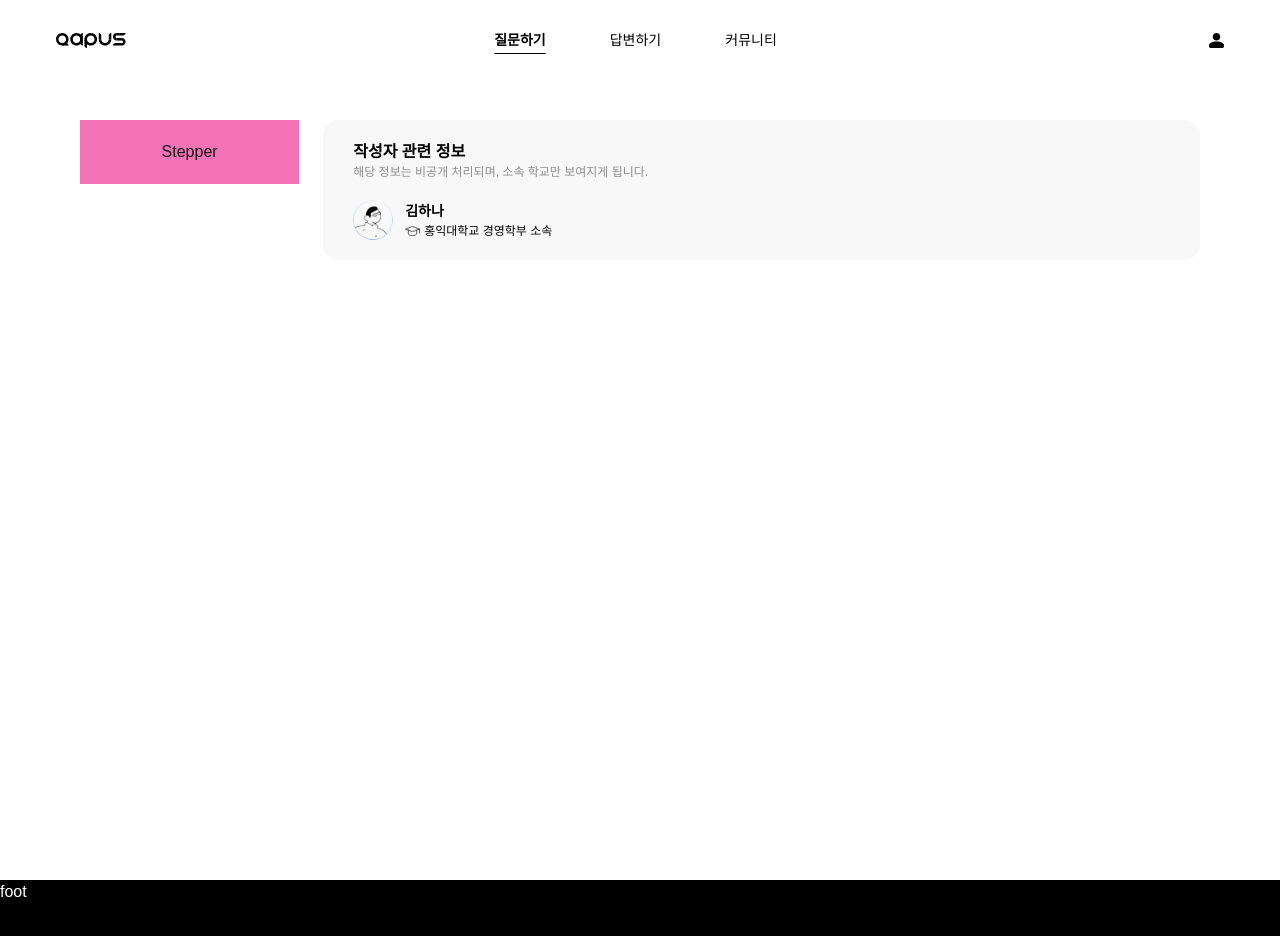
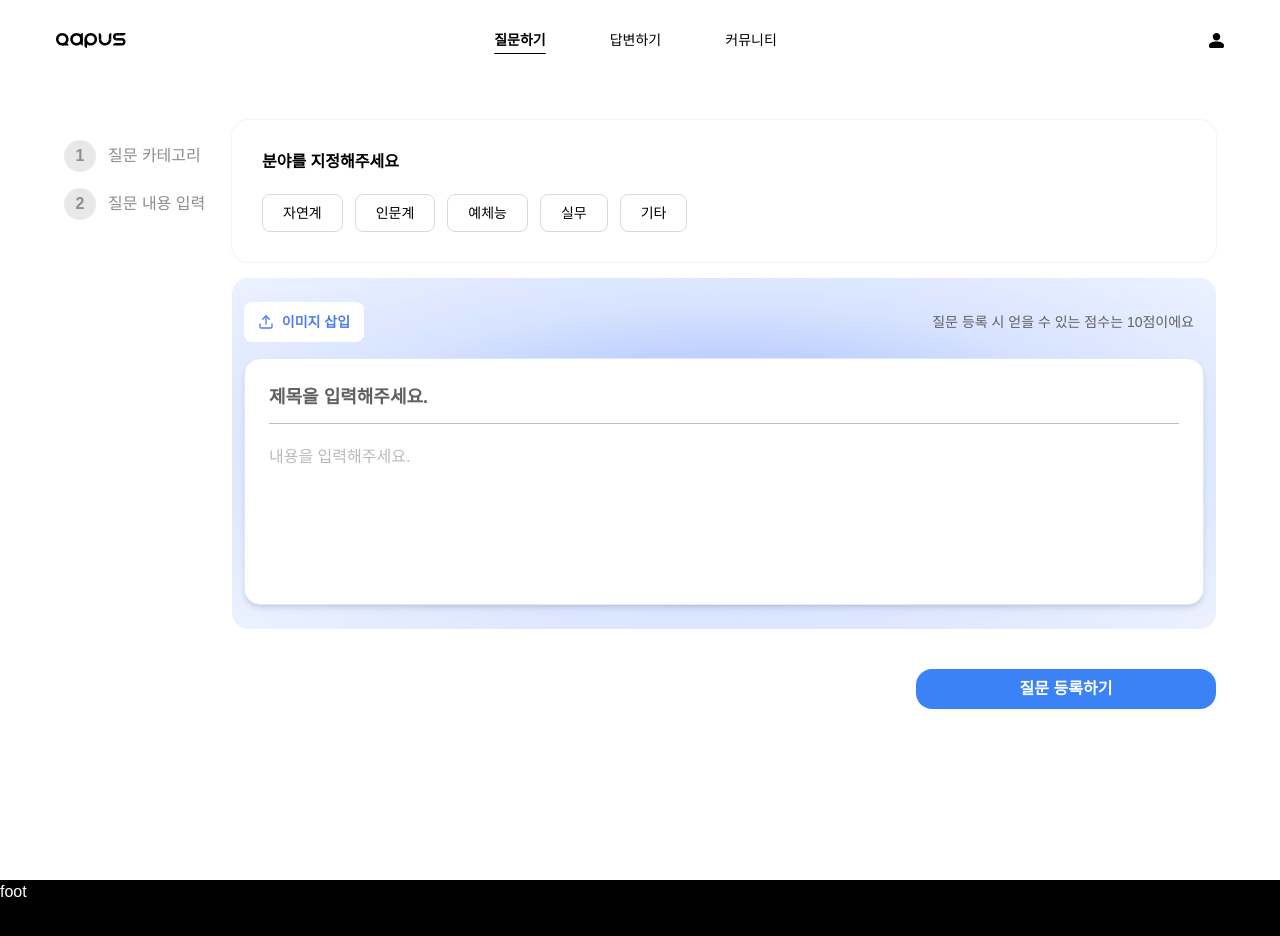
Before and after one commit to mimi-0506/Qampus_FE_deploy, a Next.js app: page /questionCreate in a window 1280 px wide. Shown: the top 936 px of the page. Built offline with nearby package versions, Linux system fonts and the light colour scheme.

Commit message:
feat: 질문하기 페이지 UI

```diff
--- /dev/null
+++ b/app/questionCreate/_components/FieldSelector.tsx
@@ -0,0 +1,36 @@
+'use client';
+import {Dispatch, SetStateAction} from 'react';
+
+interface FieldSelectorProps {
+  selectedField: string | null;
+  setSelectedField: Dispatch<SetStateAction<string | null>>;
+}
+
+export default function FieldSelector({
+  selectedField,
+  setSelectedField,
+}: FieldSelectorProps) {
+  const categories = ['자연계', '인문계', '예체능', '실무', '기타'];
+
+  return (
+    <div className="bg-white w-full flex flex-col items-center rounded-2xl justify-center shadow-[0_0_2px_0_rgba(0,0,0,0.15)]">
+      <div className="w-full px-[30px] py-[30px]">
+        <p className="font-semibold text-md text-black">분야를 지정해주세요</p>
+
+        {/* 분야 리스트 */}
+        <div className="flex space-x-3 mt-5">
+          {categories.map(category => (
+            <button
+              key={category}
+              className={`px-[20px] py-2 rounded-lg border border-[0.5px] border-[#D9D9D9] text-sm font-medium transition-colors duration-200
+                    ${selectedField === category ? 'bg-[#7BA1FF] text-white' : 'bg-white text-black'}`}
+              onClick={() => setSelectedField(category)}
+            >
+              {category}
+            </button>
+          ))}
+        </div>
+      </div>
+    </div>
+  );
+}
--- a/app/questionCreate/_components/Stepper.tsx
+++ b/app/questionCreate/_components/Stepper.tsx
@@ -1,7 +1,60 @@
-export default function Stepper() {
+interface Step {
+  number: number;
+  text: string;
+  isActive: boolean;
+}
+
+interface StepperProps {
+  selectedStep: number | null;
+}
+
+export default function Stepper({selectedStep}: StepperProps) {
+  const steps: Step[] = [
+    {
+      number: 1,
+      text: '질문 카테고리',
+      isActive: selectedStep === 1,
+    },
+    {
+      number: 2,
+      text: '질문 내용 입력',
+      isActive: selectedStep === 2,
+    },
+  ];
+
   return (
-    <div className="bg-pink-400 w-full h-16 flex items-center justify-center">
-      Stepper
+    <div className="flex items-center h-[120px] w-full">
+      <div className="flex flex-col gap-4 items-center">
+        {steps.map(step => (
+          <StepItem key={step.number} step={step} />
+        ))}
+      </div>
     </div>
   );
 }
+
+function StepItem({step}: {step: Step}) {
+  const styles = {
+    bgColor: step.isActive ? 'bg-[#D7E3FF]' : 'bg-[#E8E8E8]',
+    textColor: step.isActive ? 'text-[#3765D6]' : 'text-[#8D8D8D]',
+    fontWeight: step.isActive ? 'font-bold' : 'font-medium',
+  };
+
+  return (
+    <div className="flex items-center gap-3 transition-all duration-100 ease-in-out">
+      {/* 숫자 동그라미 */}
+      <div
+        className={`w-8 h-8 flex items-center justify-center rounded-full font-bold text-md transition-all duration-100 ease-in-out ${styles.bgColor} ${styles.textColor}`}
+      >
+        {step.number}
+      </div>
+
+      {/* 텍스트 */}
+      <p
+        className={`w-[100px] text-md transition-all duration-100 ease-in-out ${styles.fontWeight} ${styles.textColor}`}
+      >
+        {step.text}
+      </p>
+    </div>
+  );
+}
--- /dev/null
+++ b/app/questionCreate/_components/WriteQuestion.tsx
@@ -0,0 +1,118 @@
+'use client';
+
+import {useState} from 'react';
+import {FiUpload, FiX} from 'react-icons/fi';
+import Image from 'next/image';
+
+export default function WriteQuestion() {
+  const [title, setTitle] = useState('');
+  const [content, setContent] = useState('');
+  const [images, setImages] = useState<string[]>([]);
+  const [questionSubmit, setQuestionSubmit] = useState(false);
+
+  // 이미지 업로드 핸들러
+  const handleImageUpload = (event: React.ChangeEvent<HTMLInputElement>) => {
+    if (event.target.files) {
+      const uploadedImages = Array.from(event.target.files).map(file =>
+        URL.createObjectURL(file),
+      );
+      setImages(prevImages => [...prevImages, ...uploadedImages]);
+    }
+  };
+
+  // 이미지 삭제 핸들러
+  const handleRemoveImage = (index: number) => {
+    setImages(prevImages => prevImages.filter((_, i) => i !== index));
+  };
+
+  return (
+    <div>
+      <div
+        className="relative w-full px-3 py-6 rounded-2xl"
+        style={{
+          backgroundImage: `url('/images/question/question_bg.png')`,
+
+          backgroundPosition: 'center',
+        }}
+      >
+        {/* 이미지 업로드 버튼 및 점수 안내 */}
+        <div className="flex justify-between items-center">
+          <label className="cursor-pointer font-semibold">
+            <div className="w-[120px] h-[40px] bg-white text-[#4F7DEE] flex items-center justify-center gap-2 rounded-lg ">
+              <FiUpload className="text-md" />
+              <span className="font-[600] text-sm">이미지 삽입</span>
+            </div>
+            <input
+              type="file"
+              className="hidden"
+              accept="image/*"
+              multiple
+              onChange={handleImageUpload}
+            />
+          </label>
+
+          <span className="text-[#606060] text-sm mr-[10px]">
+            질문 등록 시 얻을 수 있는 점수는 10점이에요
+          </span>
+        </div>
+
+        {/* 입력 필드 컨테이너 */}
+        <div className="mt-4 bg-white rounded-2xl p-6 shadow-md border border-blue-100">
+          {/* 제목 입력 */}
+          <input
+            type="text"
+            placeholder="제목을 입력해주세요."
+            className="w-full text-lg placeholder:text-[#606060] text-[#1C1C1C] font-[600] focus:outline-none border-none"
+            value={title}
+            onChange={e => setTitle(e.target.value)}
+          />
+
+          <hr className="w-full h-0.5 border-t-[0.3px] border-[#BBBBBB] my-3" />
+
+          {/* 내용 입력 */}
+          <textarea
+            placeholder="내용을 입력해주세요."
+            className="w-full mt-2 h-32 resize-none focus:outline-none placeholder:text-[#BBBBBB] text-[#1C1C1C] font-[400] border-none"
+            value={content}
+            onChange={e => setContent(e.target.value)}
+          />
+
+          {/* 업로드된 이미지 미리보기 */}
+          {images.length > 0 && (
+            <div className="mt-4">
+              <div className="flex gap-2 overflow-x-auto">
+                {images.map((image, index) => (
+                  <div key={index} className="relative w-24 h-24">
+                    <Image
+                      width={20}
+                      height={10}
+                      src={image}
+                      alt={`업로드된 이미지 ${index + 1}`}
+                      className="w-24 h-24 object-cover rounded-lg border"
+                    />
+                    {/* 삭제 버튼 */}
+                    <button
+                      className="absolute top-1 right-1 bg-black bg-opacity-50 text-white rounded-full p-1"
+                      onClick={() => handleRemoveImage(index)}
+                    >
+                      <FiX size={16} />
+                    </button>
+                  </div>
+                ))}
+              </div>
+            </div>
+          )}
+        </div>
+      </div>
+      {/* 질문 등록 버튼 */}
+      <div className="w-full flex justify-end">
+        <button
+          className="mt-10 w-[300px] justify-center ${questionSubmit ? bg-blue-500 : bg-pink-500} text-white py-2 rounded-2xl text-md font-[600] hover:bg-blue-600 transition"
+          onClick={() => setQuestionSubmit(true)}
+        >
+          {questionSubmit ? '등록 완료' : '질문 등록하기'}
+        </button>
+      </div>
+    </div>
+  );
+}
--- a/app/questionCreate/page.tsx
+++ b/app/questionCreate/page.tsx
@@ -1,26 +1,39 @@
-import InfoCard from './_components/InfoCard';
+'use client';
+
+import {useState, useEffect} from 'react';
+import FieldSelector from './_components/FieldSelector';
 import Stepper from './_components/Stepper';
-
-export const metadata = {
-  title: '질문 작성 | MyApp',
-  description: '사용자가 새로운 질문을 작성할 수 있는 페이지입니다.',
-};
+import WriteQuestion from './_components/WriteQuestion';
 
 export default function QuestionCreatePage() {
+  const [selectedField, setSelectedField] = useState<string | null>(null);
+  const [selectedStep, setSelectedStep] = useState<number | null>(null);
+
+  useEffect(() => {
+    document.title = '질문 작성하기';
+  }, []);
+
   return (
-    <main className="flex flex-col items-center min-h-screen px-20 py-10 bg-white">
+    <main className="flex flex-col items-center min-h-screen px-16 py-10 bg-white">
       <div className="flex w-full gap-6">
-        <div className="w-1/5">
-          <Stepper />
+        <div className="w-[200px]">
+          {/* 현재 클릭된 Step 전달 */}
+          <Stepper selectedStep={selectedStep} />
         </div>
 
-        <div className="w-4/5 flex flex-col gap-4">
-          <InfoCard
-            name="김하나"
-            university="홍익대학교"
-            department="경영학부"
-            // profileImage="https://example.com/image.jpg"
-          />
+        <div className="w-[1400px] flex flex-col gap-4">
+          {/* 클릭 시 Step 1 활성화 */}
+          <div onClick={() => setSelectedStep(1)}>
+            <FieldSelector
+              selectedField={selectedField}
+              setSelectedField={setSelectedField}
+            />
+          </div>
+
+          {/* 클릭 시 Step 2 활성화 */}
+          <div onClick={() => setSelectedStep(2)}>
+            <WriteQuestion />
+          </div>
         </div>
       </div>
     </main>
```
Also changed, not shown: public/images/question/question_bg.png (added).
